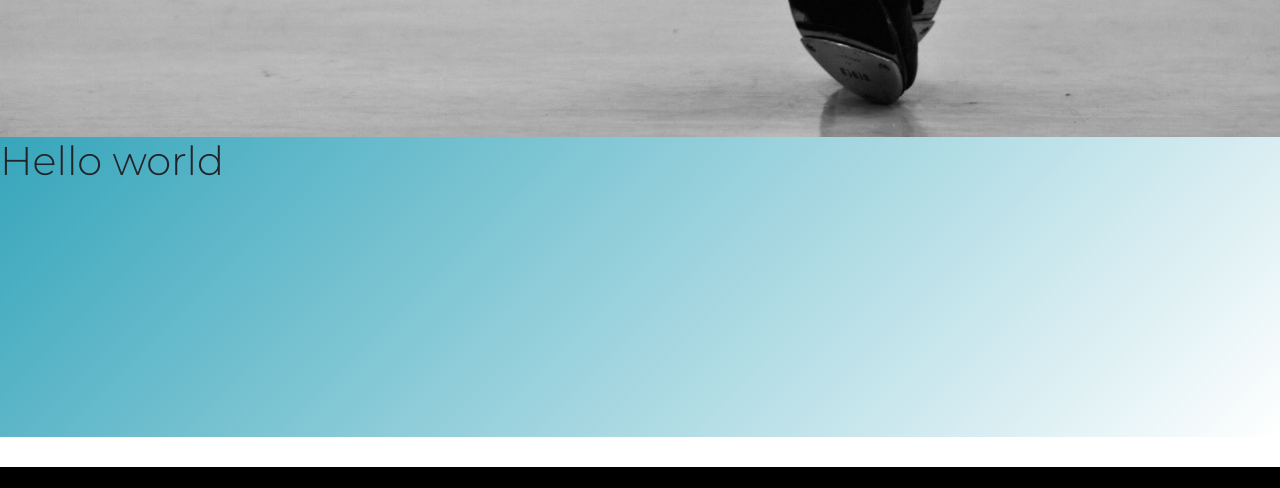
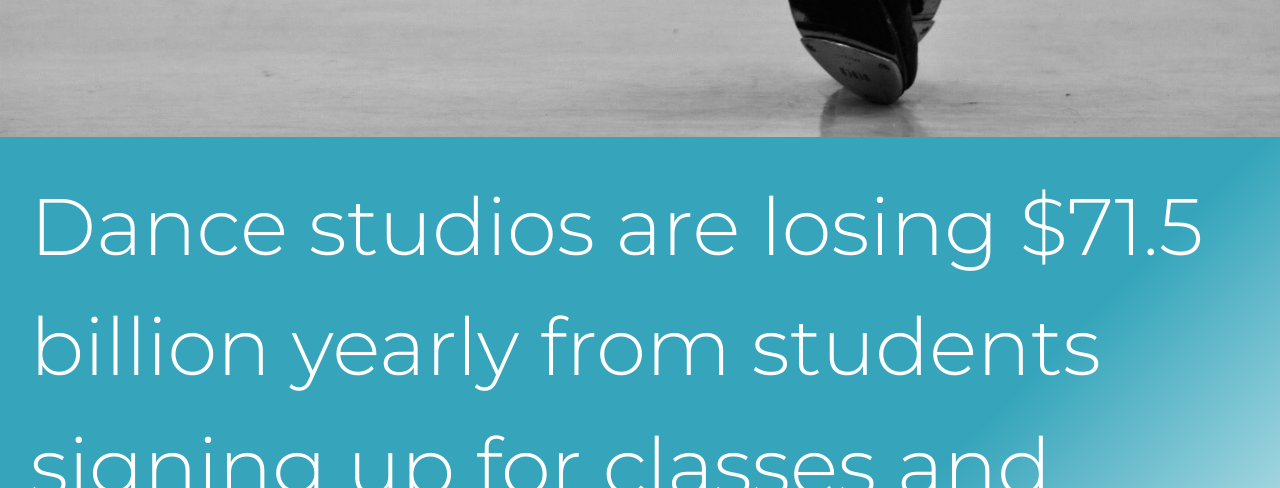
Before and after one commit to vedyakonda/SwingBeats, a plain HTML site: page index.html in a window 1280 px wide. Shown: the part 580-1068 px from the top of the page. Drawn offline with nearby package versions, Linux system fonts and the light colour scheme.

Commit message:
buy buttonc color, section

```diff
--- a/index.html
+++ b/index.html
@@ -48,7 +48,7 @@
     </div>
     <div>
       <section class="section1">
-        <h1>Hello world</h1>
+        <p>Dance studios are losing $71.5 billion yearly from students signing up for classes and dropping within the same month.</p>
       </section>
     </div>
     <script>
@@ -60,12 +60,14 @@
         document.getElementById("overview").style.color = "#FFFFFF";
         document.getElementById("dashboard").style.color = "#FFFFFF";
         document.getElementById("login").style.color = "#FFFFFF";
+        document.getElementById("buyButton").style.color = "#FFFFFF";
       } else {
 
         document.getElementById("navbar").style.background = "none";
         document.getElementById("overview").style.color = "#000000";
         document.getElementById("dashboard").style.color = "#000000";
         document.getElementById("login").style.color = "#000000";
+        document.getElementById("buyButton").style.color = "#000000";
 
       }
   }
--- a/style.css
+++ b/style.css
@@ -10,8 +10,12 @@ body {
 
 }
 .section1 {
-    background-image: linear-gradient(135deg, rgba(54, 165, 187, 1), rgba(255,255,255,1));
-    height: 300px;
+    background-image: linear-gradient(135deg, rgba(54, 165, 187, 1) 65%, rgba(255,255,255,1));
+    height: 100%;
+    font-family: 'Montserrat', sans-serif;
+    padding: 30px;
+    font-size: 80px;
+    color: white;
 }
 #buyButton {
   background-color: #36A5BC;
```
